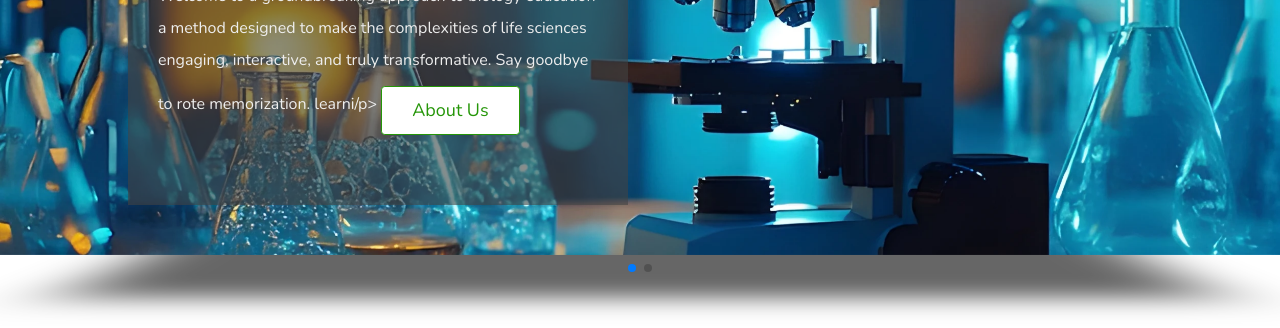
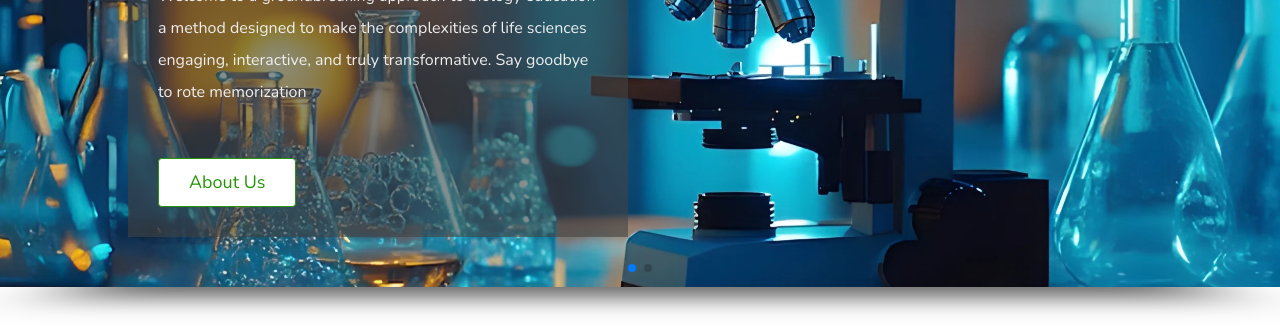
Before and after one commit to Shankshukchan/ils.github.io, a plain HTML site: page index.html in a window 1280 px wide. Shown: the part 353-681 px from the top of the page. Drawn offline with nearby package versions, Linux system fonts and the light colour scheme.

Commit message:
Update index.html

```diff
--- a/index.html
+++ b/index.html
@@ -78,8 +78,7 @@
                 Welcome to a groundbreaking approach to biology education a
                 method designed to make the complexities of life sciences
                 engaging, interactive, and truly transformative. Say goodbye to
-                rote memorization.
-       learni/p>
+                rote memorization </p>
               <a href="./about.html" class="btn">About us</a>
             </div>
           </section>
```
